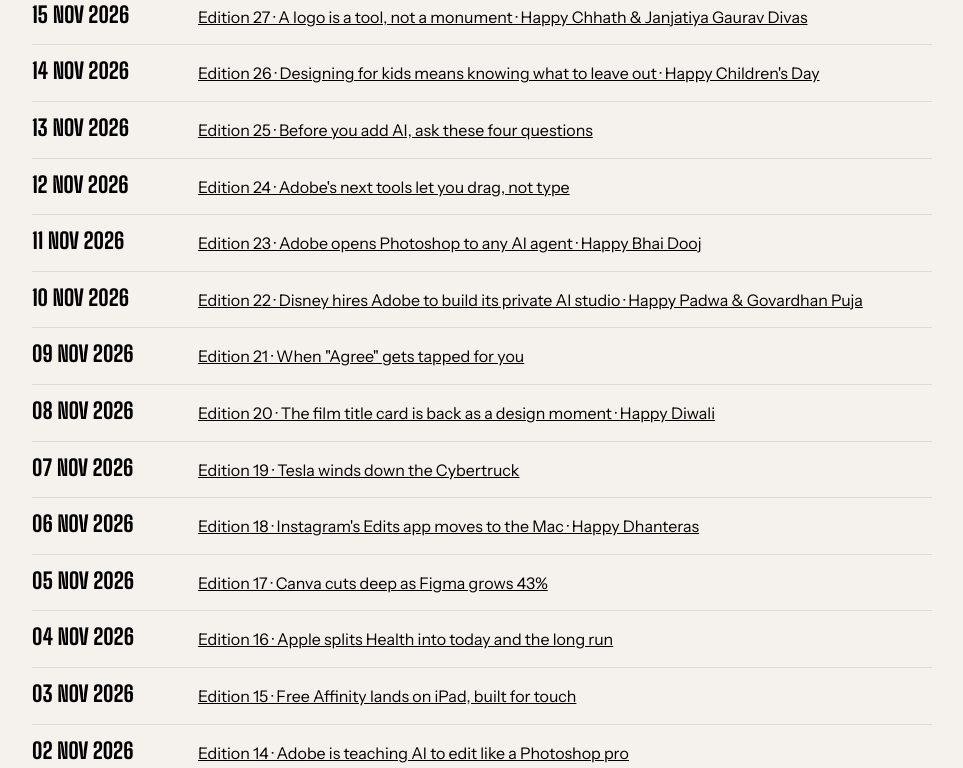
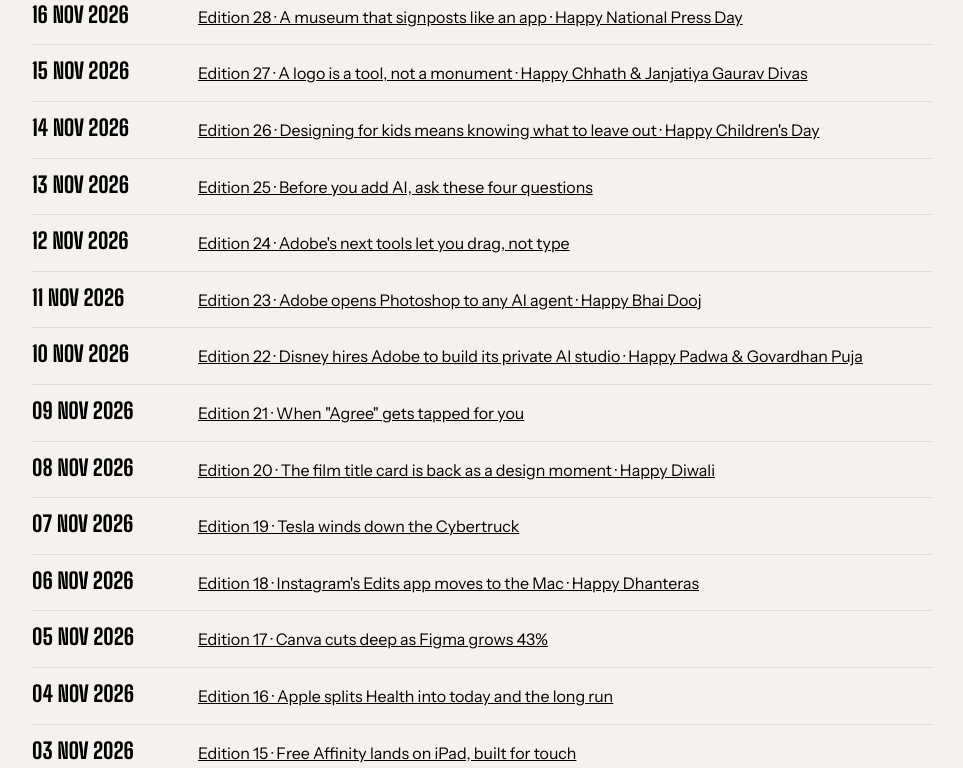
Before and after one commit to designeryogesh/the-kerning-times, a plain HTML site: page archive.html in a window 1280 px wide. Shown: the part 332-1100 px from the top of the page, without its empty margins (158-1121 px from the left). Drawn offline with Linux system fonts and the light colour scheme.

Commit message:
Archive: add Edition 28

```diff
--- a/archive.html
+++ b/archive.html
@@ -20,6 +20,7 @@ a{color:var(--ink)}
 <h2>Editions</h2>
 <ul>
 <!-- EDITIONS: newest first; the daily task adds one <li> at the top -->
+<li><b>16 Nov 2026</b><a href="editions/2026-11-16-edition-28.html">Edition 28 · A museum that signposts like an app · Happy National Press Day</a></li>
 <li><b>15 Nov 2026</b><a href="editions/2026-11-15-edition-27.html">Edition 27 · A logo is a tool, not a monument · Happy Chhath &amp; Janjatiya Gaurav Divas</a></li>
 <li><b>14 Nov 2026</b><a href="editions/2026-11-14-edition-26.html">Edition 26 · Designing for kids means knowing what to leave out · Happy Children's Day</a></li>
 <li><b>13 Nov 2026</b><a href="editions/2026-11-13-edition-25.html">Edition 25 · Before you add AI, ask these four questions</a></li>
```
